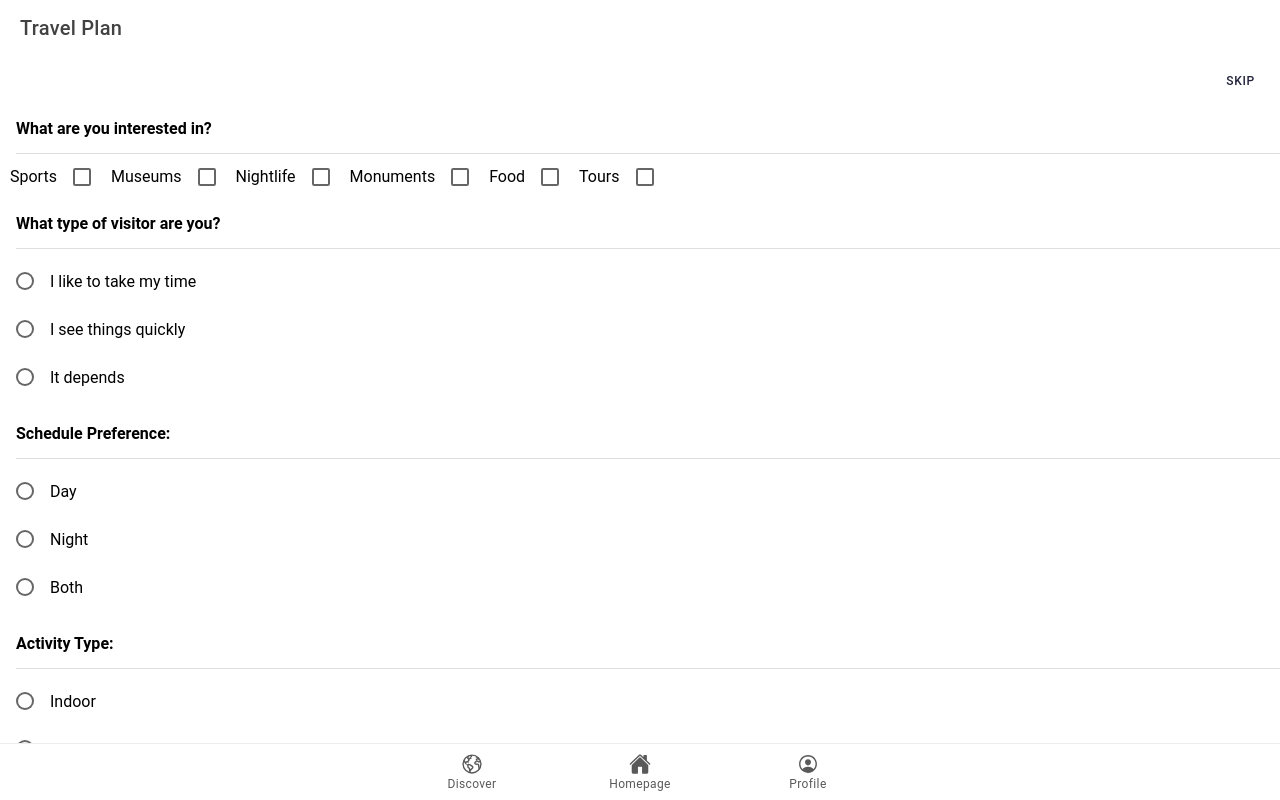
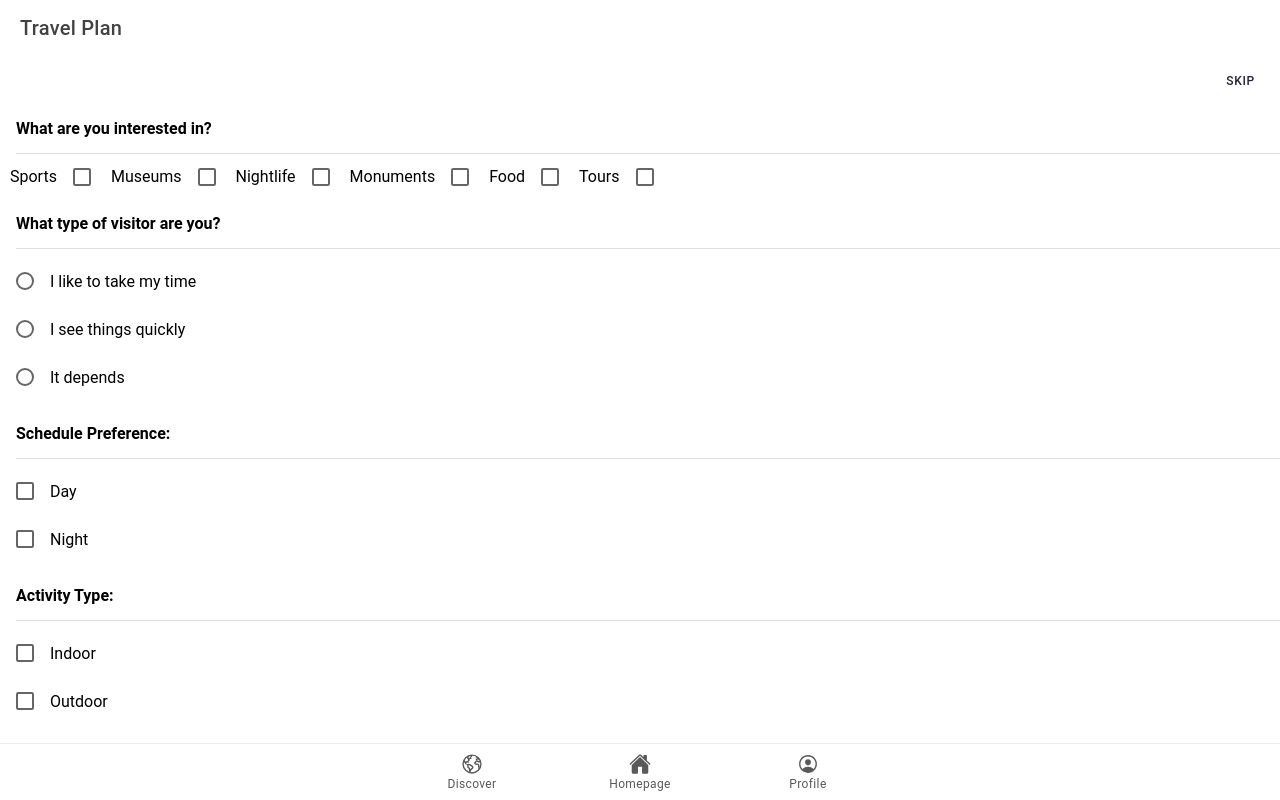
Before and after one commit to Catarina-Crespo/IPM, a React (Vite) app: page /createplan in a window 1280 px wide. Built offline with nearby package versions, Linux system fonts and the light colour scheme.

Commit message:
Updated email verification and added checkboxs consistency

```diff
--- a/src/pages/CreatePlan.tsx
+++ b/src/pages/CreatePlan.tsx
@@ -160,15 +160,10 @@ const CreatePlan: React.FC = () => {
         {[
           'Day',
           'Night',
-          'Both',
         ].map((label, index) => (
           <IonItem key={index} lines="none">
-            <IonCheckbox  checked={SelectedOptionSchedule === label}
-                onIonChange={() => handleCheckboxChangeSchedule(label)}
+            <IonCheckbox
               slot="start"
-              style={{
-                '--border-radius': '100%',
-              }}
             />
             <IonLabel>{label}</IonLabel>
           </IonItem>
@@ -184,9 +179,6 @@ const CreatePlan: React.FC = () => {
           <IonItem key={index} lines="none">
             <IonCheckbox
               slot="start"
-              style={{
-                '--border-radius': '100%',
-              }}
             />
             <IonLabel>{label}</IonLabel>
           </IonItem>
--- a/src/pages/Discover.tsx
+++ b/src/pages/Discover.tsx
@@ -52,7 +52,7 @@ const Discovery = () => {
     const fetchEventData = async () => {
       try {
         const API_URL = 'https://api.predicthq.com/v1/events'; // Replace with your actual API URL
-        const API_KEY = 'NW25G_qFyjsUXORO2G7EdokTupW_Eg9yF-I7aBHE'; // Replace with your actual API key
+        const API_KEY = 'naLvxF-feqxuWVzp0FdxuKgUc5xJsjcv_DMhgVUu'; // Replace with your actual API key
         // Get the current date and time in ISO format
         const currentDate = new Date().toISOString().slice(0, 10)
 
--- a/src/pages/Login.tsx
+++ b/src/pages/Login.tsx
@@ -59,6 +59,7 @@ const Login: React.FC = () => {
               clearInput={true}
               value={email}
               className="mod_input"
+              type="email"
               onIonChange={(e) => setEmail(e.detail.value!)}
               required
             ></IonInput>
```
